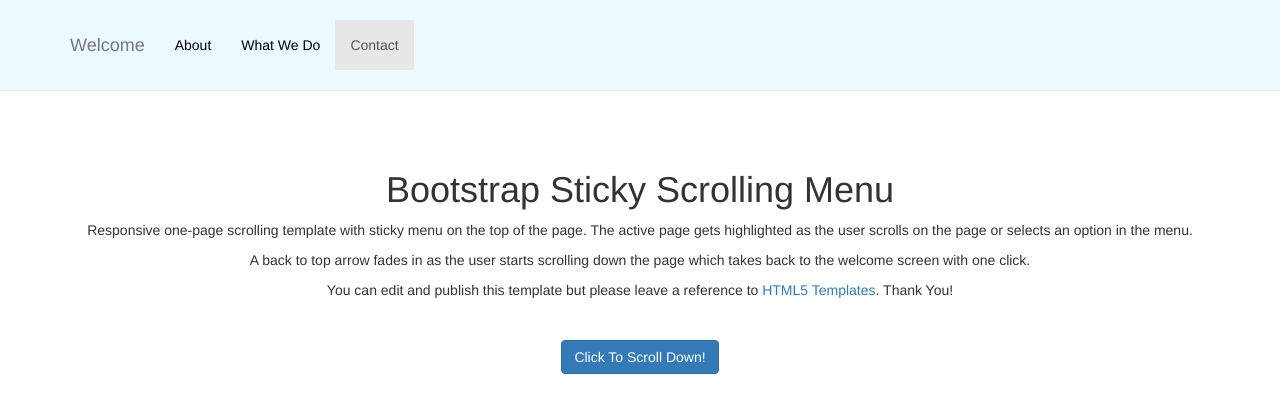
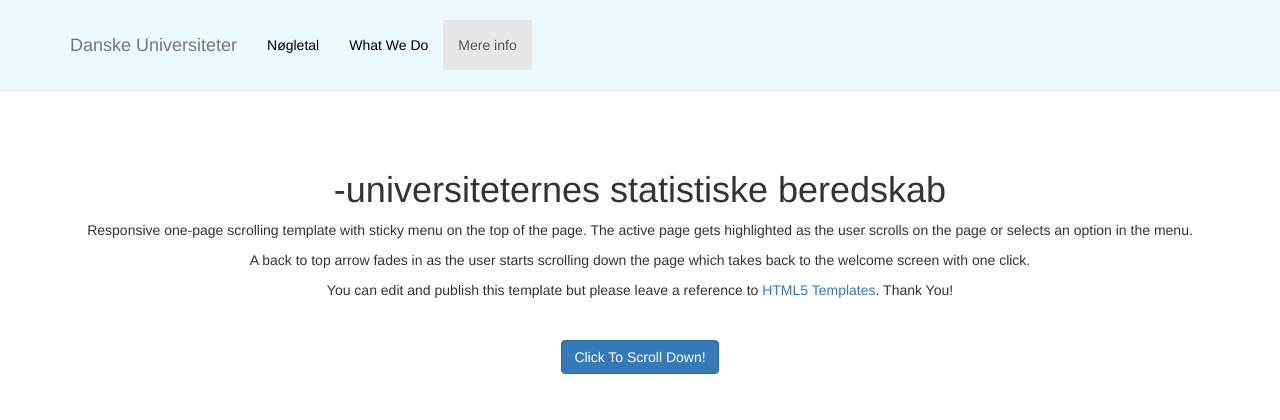
Before and after one commit to jopl93/DKUNI_APP, a Node server app: page / in a window 1280 px wide. Shown: the top 420 px of the page. Run offline with Node 20, Linux system fonts and the light colour scheme; some libraries are stand-ins or nearby versions.

Commit message:
Small design changes; menus and header

```diff
--- a/views/index.ejs
+++ b/views/index.ejs
@@ -53,7 +53,7 @@
                     <span class="icon-bar"></span>
                     <span class="icon-bar"></span>
                 </button>
-                <a class="navbar-brand page-scroll" href="#page-top">Welcome</a>
+                <a class="navbar-brand page-scroll" href="#page-top">Danske Universiteter</a>
             </div>
 
             <div class="collapse navbar-collapse navbar-ex1-collapse">
@@ -62,13 +62,13 @@
                         <a class="page-scroll" href="#page-top"></a>
                     </li>
                     <li>
-                        <a class="page-scroll" href="#about">About</a>
+                        <a class="page-scroll" href="#about">Nøgletal</a>
                     </li>
                     <li>
                         <a class="page-scroll" href="#whatwedo">What We Do</a>
                     </li>
                     <li>
-                        <a class="page-scroll" href="#contact">Contact</a>
+                        <a class="page-scroll" href="#contact">Mere info</a>
                     </li>
                 </ul>
             </div>	<!-- .navbar-collapse -->
@@ -79,7 +79,7 @@
         <div class="container">
             <div class="row">
                 <div class="col-lg-12">
-                    <h1>Bootstrap Sticky Scrolling Menu</h1>
+                    <h1>-universiteternes statistiske beredskab</h1>
                     <p>Responsive one-page scrolling template with sticky menu on the top of the page. The active page gets highlighted as the user scrolls on the page or selects an option in the menu.</p>
 					<p>A back to top arrow fades in as the user starts scrolling down the page which takes back to the welcome screen with one click.</p>
 					<p>You can edit and publish this template but please leave a reference to <a href="https://html5-templates.com/" target="_blank" rel="nofollow">HTML5 Templates</a>. Thank You!</p>
```
